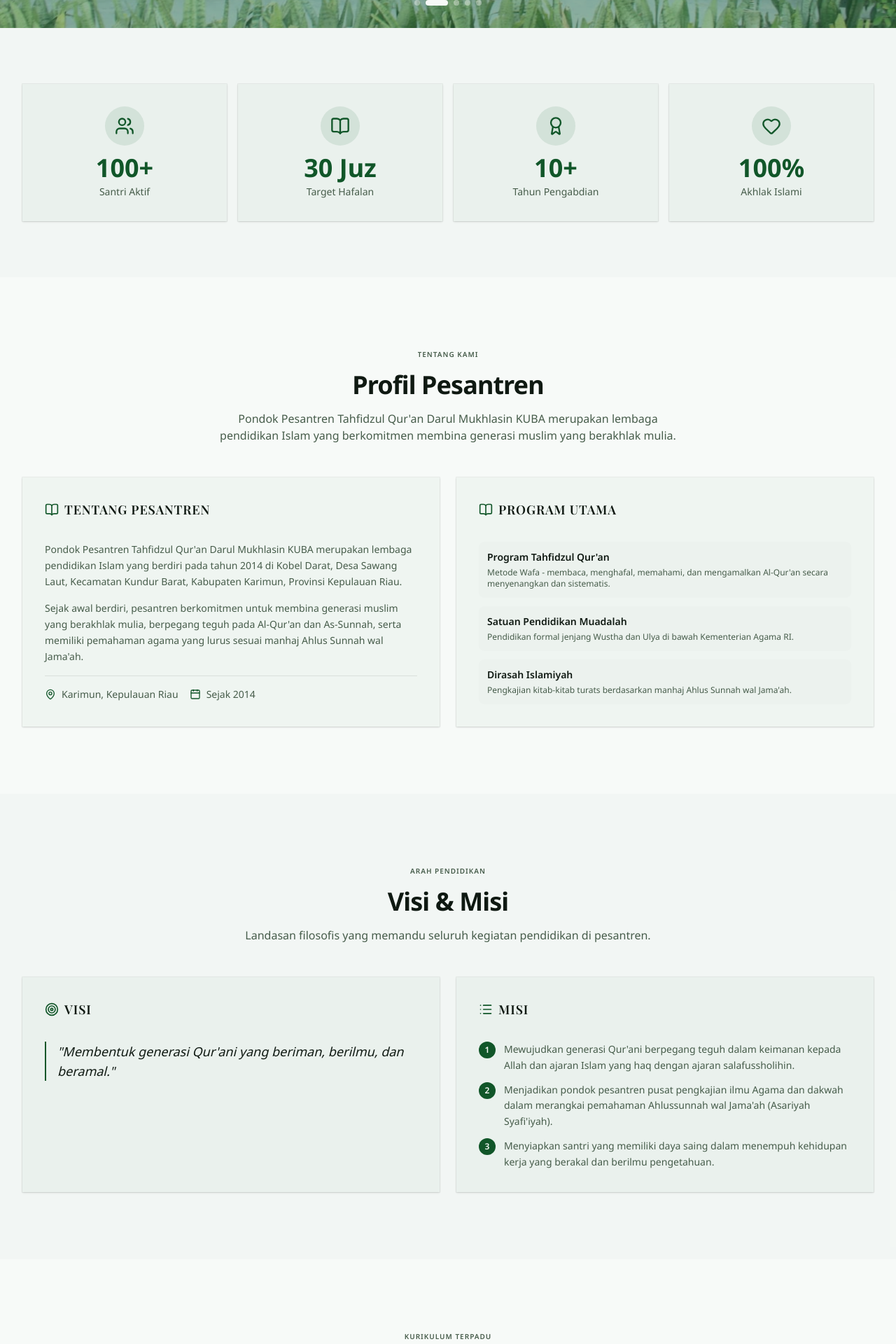
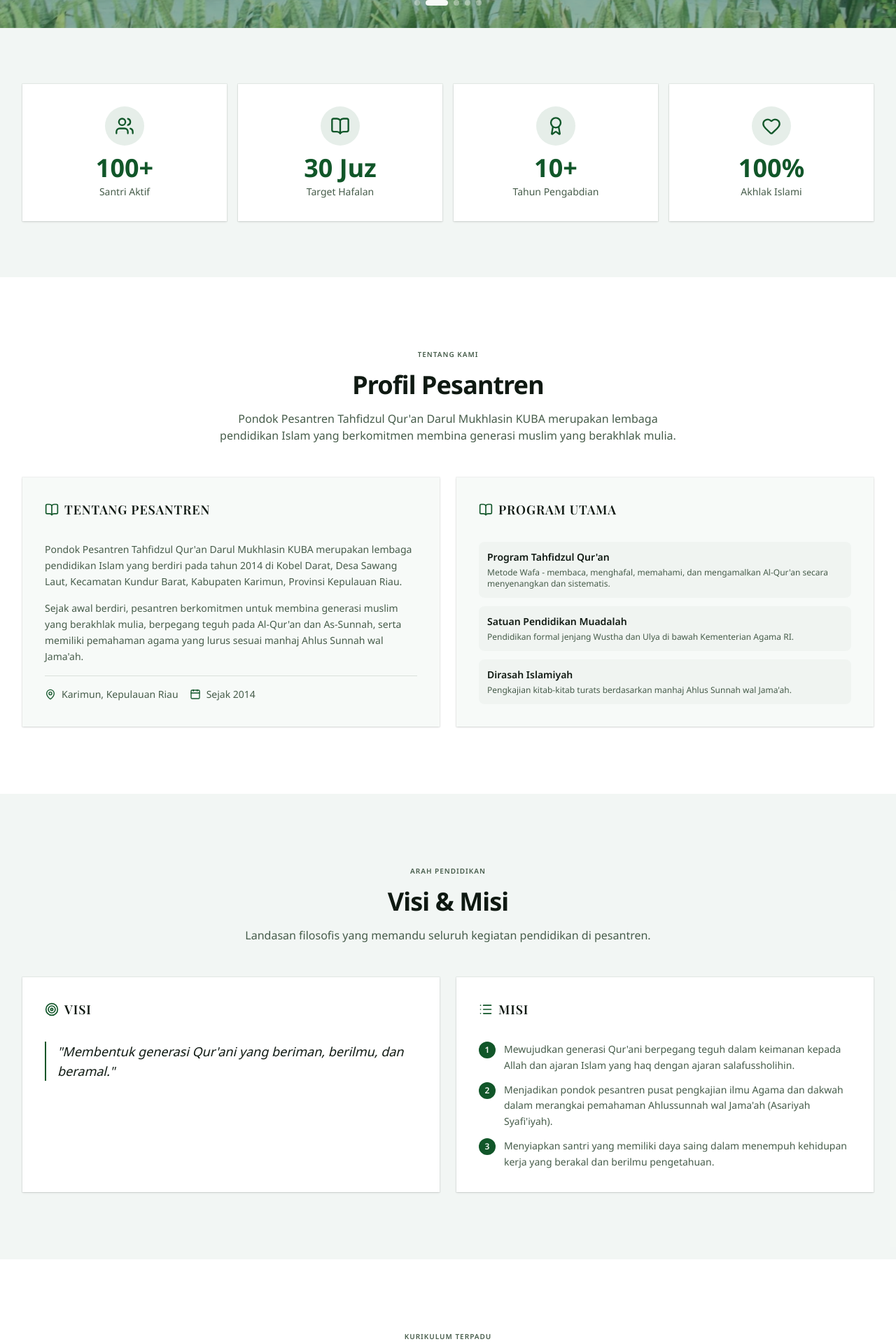
Before and after one commit to Rydhlnst/darulmukhlasin, a Next.js app: page / in a window 1280 px wide. Shown: the part 760-2680 px from the top of the page at 70% size. Built offline with nearby package versions, Linux system fonts and the light colour scheme; no server answers; a web font is replaced by a local one.

Commit message:
fix: alternating green/white section backgrounds

```diff
--- a/components/sections/Kurikulum.tsx
+++ b/components/sections/Kurikulum.tsx
@@ -35,7 +35,7 @@ export function Kurikulum({ data }: KurikulumProps) {
   }
 
   return (
-    <section id="kurikulum" className="bg-primary/[0.03] py-16 lg:py-24">
+    <section id="kurikulum" className="bg-white py-16 lg:py-24">
       <div className="mx-auto max-w-7xl px-4 sm:px-6 lg:px-8">
         <div className="mb-12 text-center">
           <Badge variant="secondary" className="mb-4">{badge}</Badge>
--- a/components/sections/MapSection.tsx
+++ b/components/sections/MapSection.tsx
@@ -30,7 +30,7 @@ export function MapSection({ settings }: MapSectionProps) {
   const mapsLink = settings?.mapsLink ?? "https://maps.app.goo.gl/LKRpJoxJxtTWNLTY7";
 
   return (
-    <section className="bg-primary/5 py-16 lg:py-24">
+    <section className="bg-white py-16 lg:py-24">
       <div className="mx-auto max-w-7xl px-4 sm:px-6 lg:px-8">
         <div className="mb-12 text-center">
           <Badge variant="secondary" className="mb-4">Lokasi Kami</Badge>
--- a/components/sections/Pembinaan.tsx
+++ b/components/sections/Pembinaan.tsx
@@ -42,7 +42,7 @@ export function Pembinaan({ data }: PembinaanProps) {
           {items.map((item) => {
             const Icon = iconMap[item.icon] ?? HeartIcon;
             return (
-              <Card key={item.title} className="group border-primary/10 bg-primary/[0.03] shadow-sm transition-shadow hover:shadow-md">
+              <Card key={item.title} className="group border-primary/10 bg-white shadow-sm transition-shadow hover:shadow-md">
                 <CardContent className="flex flex-col items-center text-center">
                   <div className="mb-3 flex h-12 w-12 items-center justify-center rounded-full bg-primary/10 text-primary transition-colors group-hover:bg-primary group-hover:text-primary-foreground">
                     <Icon className="h-6 w-6" />
--- a/components/sections/Profil.tsx
+++ b/components/sections/Profil.tsx
@@ -29,7 +29,7 @@ export function Profil({ data }: ProfilProps) {
   }
 
   return (
-    <section id="profil" className="bg-primary/[0.03] py-16 lg:py-24">
+    <section id="profil" className="bg-white py-16 lg:py-24">
       <div className="mx-auto max-w-7xl px-4 sm:px-6 lg:px-8">
         <div className="mb-12 text-center">
           <Badge variant="secondary" className="mb-4">{badge}</Badge>
--- a/components/sections/Stats.tsx
+++ b/components/sections/Stats.tsx
@@ -72,7 +72,7 @@ export function Stats({ items }: StatsProps) {
             const Icon = iconMap[stat.icon ?? ""] ?? UsersIcon;
             return (
               <Reveal key={stat.label} delay={index * 100}>
-                <Card className="h-full border-primary/10 bg-primary/[0.03] text-center shadow-sm">
+                <Card className="h-full border-primary/10 bg-white text-center shadow-sm">
                   <CardContent>
                     <div className="mb-3 inline-flex h-14 w-14 items-center justify-center rounded-full bg-primary/10 text-primary">
                       <Icon className="h-7 w-7" />
--- a/components/sections/VisiMisi.tsx
+++ b/components/sections/VisiMisi.tsx
@@ -33,7 +33,7 @@ export function VisiMisi({ data }: VisiMisiProps) {
           <p className="mx-auto max-w-2xl text-muted-foreground">{description}</p>
         </div>
         <div className="grid gap-6 lg:grid-cols-2">
-          <Card className="border-primary/10 bg-primary/[0.03] shadow-sm">
+          <Card className="border-primary/10 bg-white shadow-sm">
             <CardHeader>
               <CardTitle className="flex items-center gap-2">
                 <TargetIcon className="h-5 w-5 text-primary" />Visi
@@ -45,7 +45,7 @@ export function VisiMisi({ data }: VisiMisiProps) {
               </blockquote>
             </CardContent>
           </Card>
-          <Card className="border-primary/10 bg-primary/[0.03] shadow-sm">
+          <Card className="border-primary/10 bg-white shadow-sm">
             <CardHeader>
               <CardTitle className="flex items-center gap-2">
                 <ListIcon className="h-5 w-5 text-primary" />Misi
```
